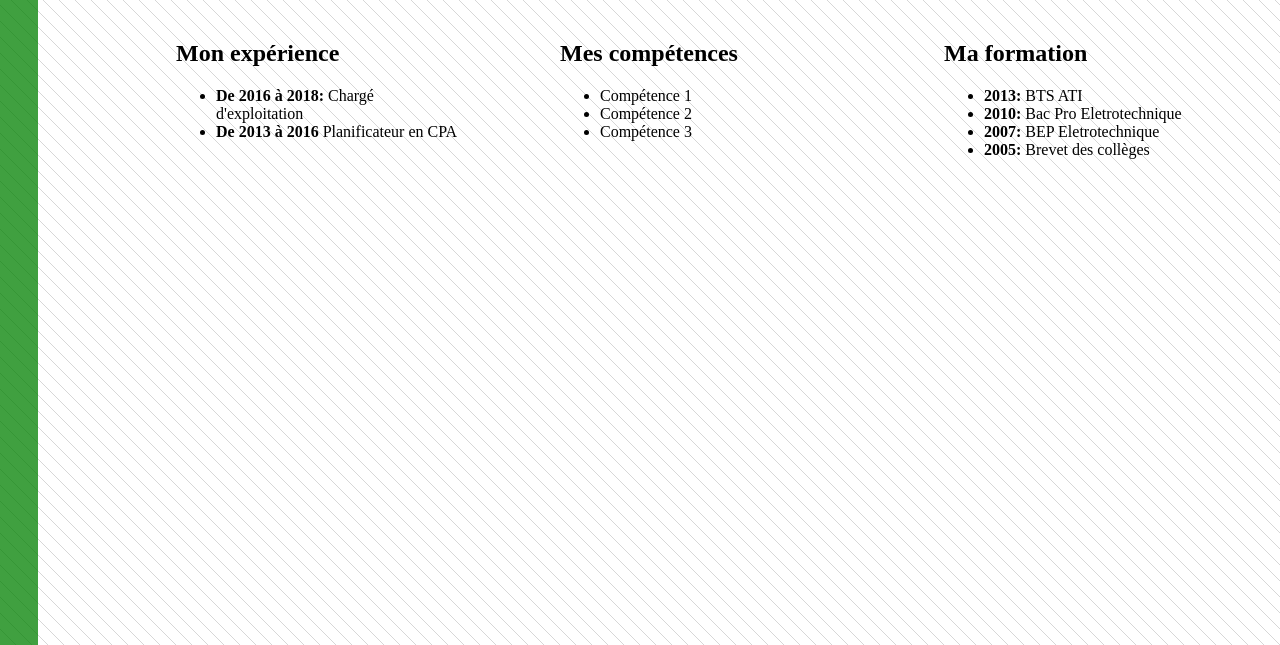
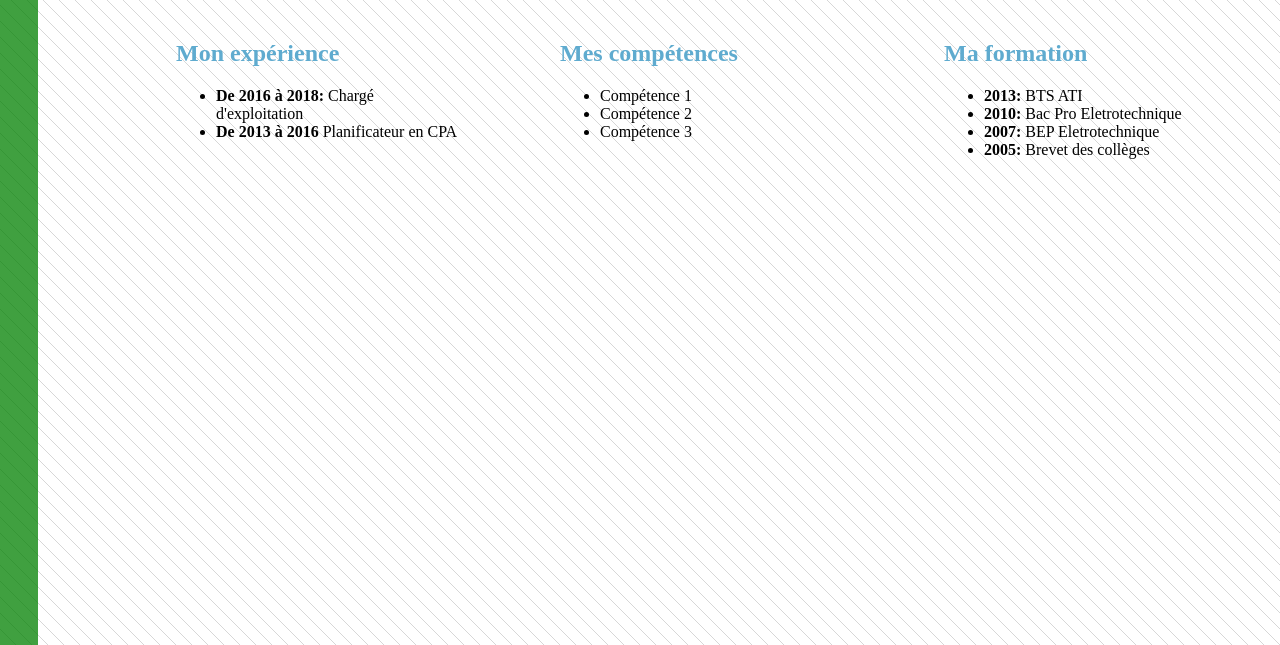
Before and after one commit to ludo77100/Exercice_1_HTML, a plain HTML site: page Index.html in a window 1280 px wide. Shown: the part 155-800 px from the top of the page. Drawn offline with Linux system fonts and the light colour scheme; files whose address does not match are found by name.

Commit message:
ajout couleur all h2

```diff
--- a/style_new.css
+++ b/style_new.css
@@ -74,3 +74,8 @@ section
 		margin-top: 2%;
 		width: 25%;
 	}
+
+h2
+{
+	color: rgb(95, 171, 207);
+}
```
